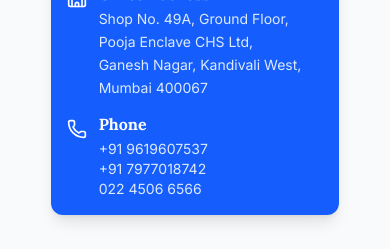
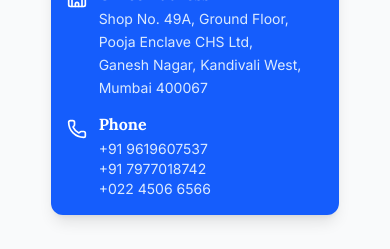
Before and after one commit to MaheshThakur9152/Ambeservices-website, a Next.js app: page /contact in a window 390 px wide. Shown: the part 1600-1849 px from the top of the page. Built offline with nearby package versions, Linux system fonts and the light colour scheme.

Commit message:
Fix phone number formatting in contact page

```diff
--- a/src/app/contact/page.tsx
+++ b/src/app/contact/page.tsx
@@ -328,7 +328,7 @@ const Contact = () => {
                     <p className="text-blue-100 text-sm sm:text-base">
                       +91 9619607537<br />
                       +91 7977018742<br />
-                      022 4506 6566
+                      +022 4506 6566
                     </p>
                   </div>
                 </div>
```
